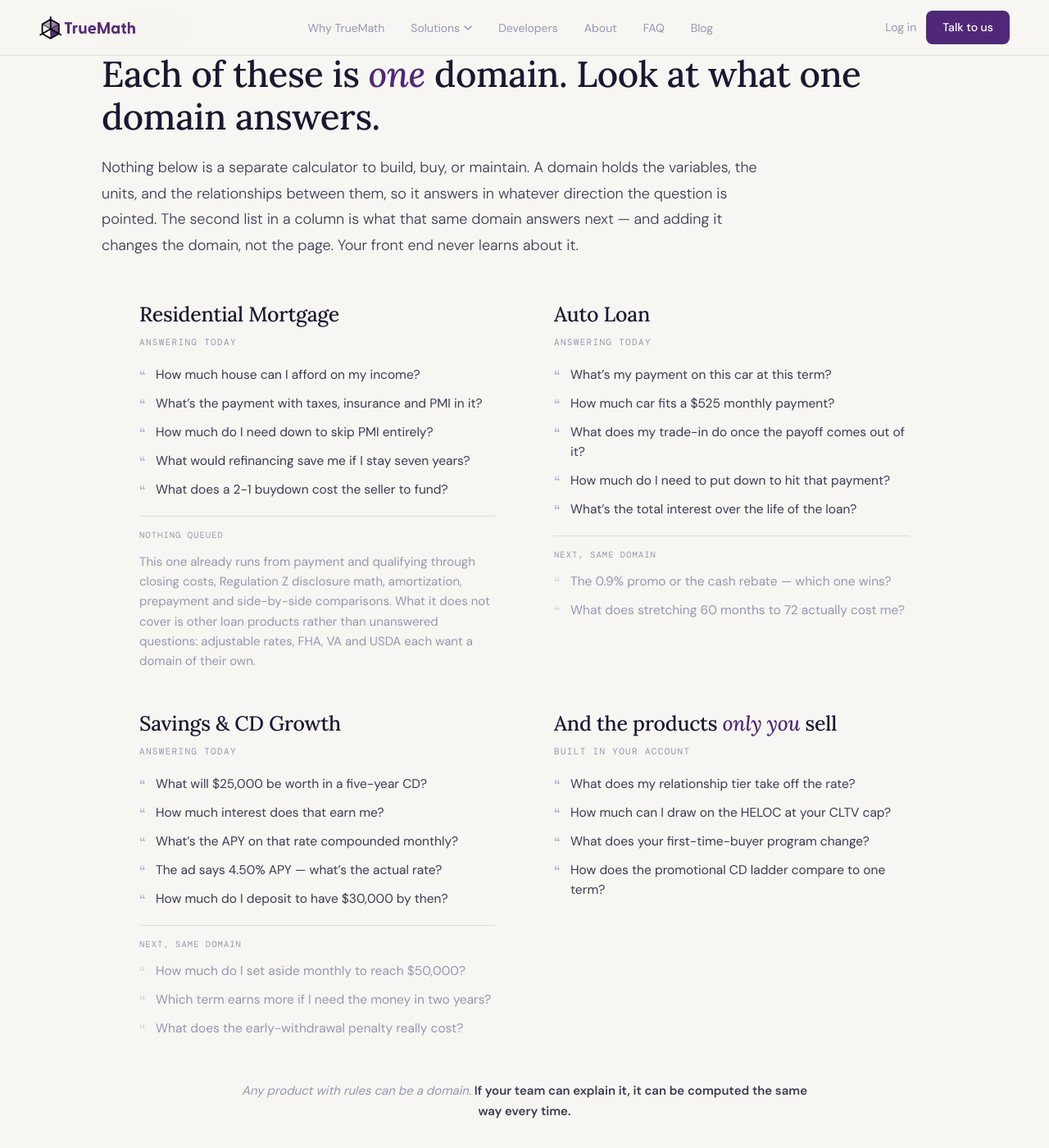
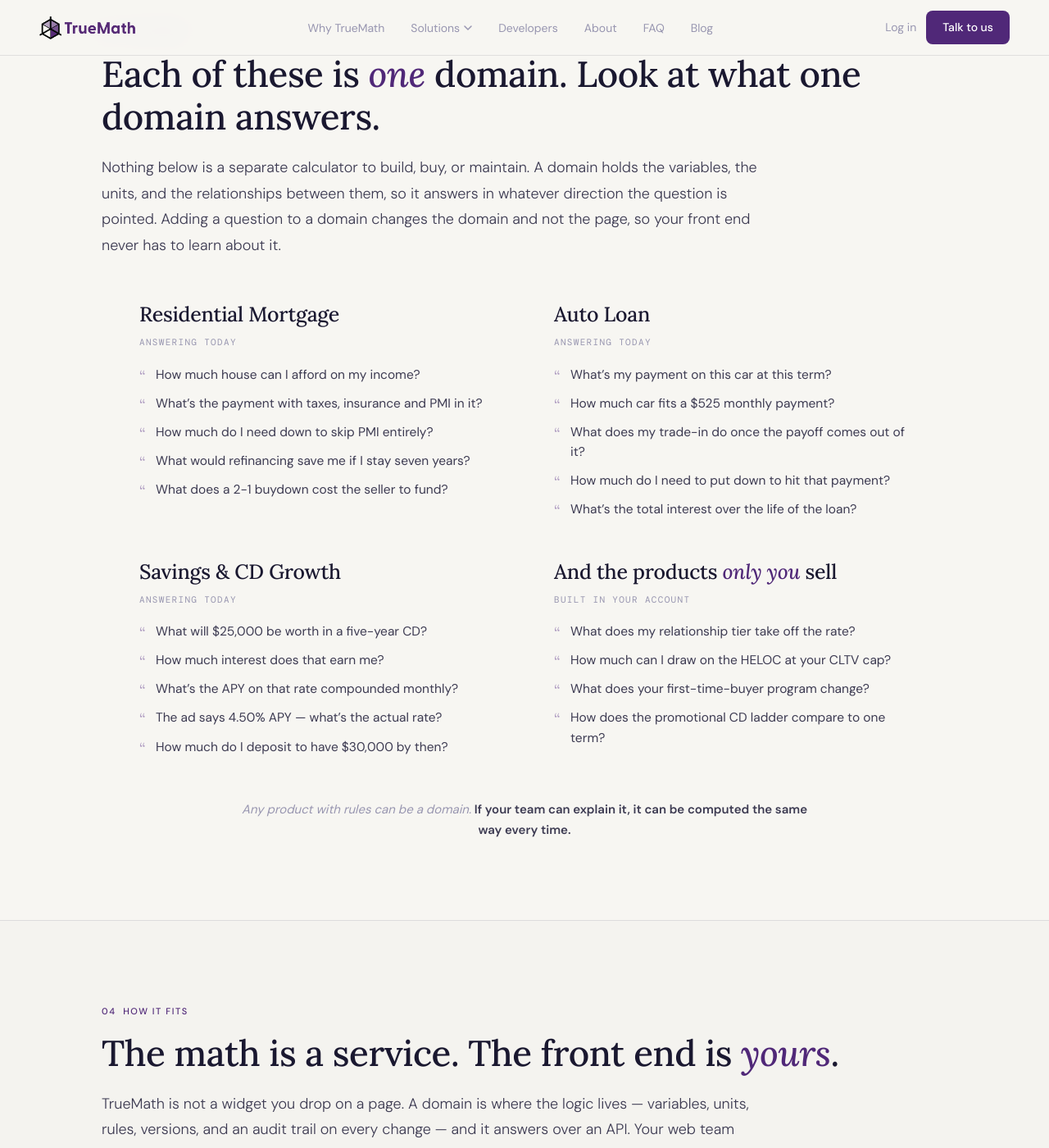
Before and after one commit to truemathai/truemath.ai, a Jekyll site: the page built from lending.html, in a window 1280 px wide and 1400 px high, scrolled down 2191 px. Shown: the whole window at 82% size. Built offline with Jekyll 4.4.1, drawn with Linux system fonts in a browser that asks for light colours.

Commit message:
Drop the next-up lists from section 03
The two "Next, same domain" lists and the mortgage column's "Nothing queued"
note are gone. They existed to keep questions the domains cannot answer while
staying honest about it, but the pitch does not need the roadmap and the
asymmetry between columns was drawing the eye to the wrong thing.

Removing them resolves the original over-claim by deletion rather than by
disclosure: all fifteen questions still listed are verified against a declared
calculable in the delivered domain JSON, and the unsupported ones are simply
not on the page any more.

The intro kept the point that list was carrying, minus the scaffolding: adding
a question to a domain changes the domain and not the page, so your front end
never has to learn about it. The per-column "Answering today" labels stay,
because they still earn the contrast with the fourth column's "Built in your
account".

.lnd-nextlab, .lnd-qs--next and .lnd-note are now unused and deleted rather
than left as dead rules.

Co-Authored-By: Claude Opus 5 <noreply@anthropic.com>

```diff
--- a/css/site.css
+++ b/css/site.css
@@ -1319,18 +1319,11 @@ a.vignette-card-link:hover .role-label { color: var(--purple); }
   .lnd-grid { grid-template-columns: 1fr; gap: 36px; }
 }
 
-/* section 03's second list: what the same domain answers next */
-.lnd-nextlab { font-family: var(--font-mono); font-size: 10.5px; letter-spacing: 0.1em; text-transform: uppercase; color: var(--ink-muted); margin: 20px 0 11px; padding-top: 15px; border-top: 1px solid var(--border); }
-.lnd-qs--next li { color: var(--ink-muted); }
-.lnd-qs--next li::before { color: var(--border-purple); }
 
 /* the hero sub carries four short sentences on this page, so it gets a wider
    measure than the verticals, and the closing triad sits on its own line */
 .page-lending .tmv-hero p { max-width: 600px; text-wrap: pretty; }
 .lnd-triad { display: block; margin-top: 10px; color: var(--ink); font-weight: 500; }
-
-/* a dimmed note where a column has no second list to show */
-.lnd-note { font-size: 15px; line-height: 1.62; color: var(--ink-muted); }
 
 /* section 05's mode cards: the same component serves the input modes and the
    post-answer affordances, so it is defined once and used twice */
--- a/lending.html
+++ b/lending.html
@@ -269,9 +269,9 @@ demos:
   <p class="section-body">
     Nothing below is a separate calculator to build, buy, or maintain. A domain
     holds the variables, the units, and the relationships between them, so it
-    answers in whatever direction the question is pointed. The second list in a
-    column is what that same domain answers next &mdash; and adding it changes the
-    domain, not the page. Your front end never learns about it.
+    answers in whatever direction the question is pointed. Adding a question to
+    a domain changes the domain and not the page, so your front end never has
+    to learn about it.
   </p>
 
   <div class="lnd-grid">
@@ -285,14 +285,6 @@ demos:
         <li>What would refinancing save me if I stay seven years?</li>
         <li>What does a 2-1 buydown cost the seller to fund?</li>
       </ul>
-      <div class="lnd-nextlab">Nothing queued</div>
-      <p class="lnd-note">
-        This one already runs from payment and qualifying through closing
-        costs, Regulation Z disclosure math, amortization, prepayment and
-        side-by-side comparisons. What it does not cover is other loan
-        products rather than unanswered questions: adjustable rates, FHA, VA
-        and USDA each want a domain of their own.
-      </p>
     </div>
     <div>
       <h3 class="lnd-head">Auto Loan</h3>
@@ -304,11 +296,6 @@ demos:
         <li>How much do I need to put down to hit that payment?</li>
         <li>What’s the total interest over the life of the loan?</li>
       </ul>
-      <div class="lnd-nextlab">Next, same domain</div>
-      <ul class="lnd-qs lnd-qs--next">
-        <li>The 0.9% promo or the cash rebate &mdash; which one wins?</li>
-        <li>What does stretching 60 months to 72 actually cost me?</li>
-      </ul>
     </div>
     <div>
       <h3 class="lnd-head">Savings &amp; CD Growth</h3>
@@ -319,12 +306,6 @@ demos:
         <li>What’s the APY on that rate compounded monthly?</li>
         <li>The ad says 4.50% APY &mdash; what’s the actual rate?</li>
         <li>How much do I deposit to have $30,000 by then?</li>
-      </ul>
-      <div class="lnd-nextlab">Next, same domain</div>
-      <ul class="lnd-qs lnd-qs--next">
-        <li>How much do I set aside monthly to reach $50,000?</li>
-        <li>Which term earns more if I need the money in two years?</li>
-        <li>What does the early-withdrawal penalty really cost?</li>
       </ul>
     </div>
     <div>
```
